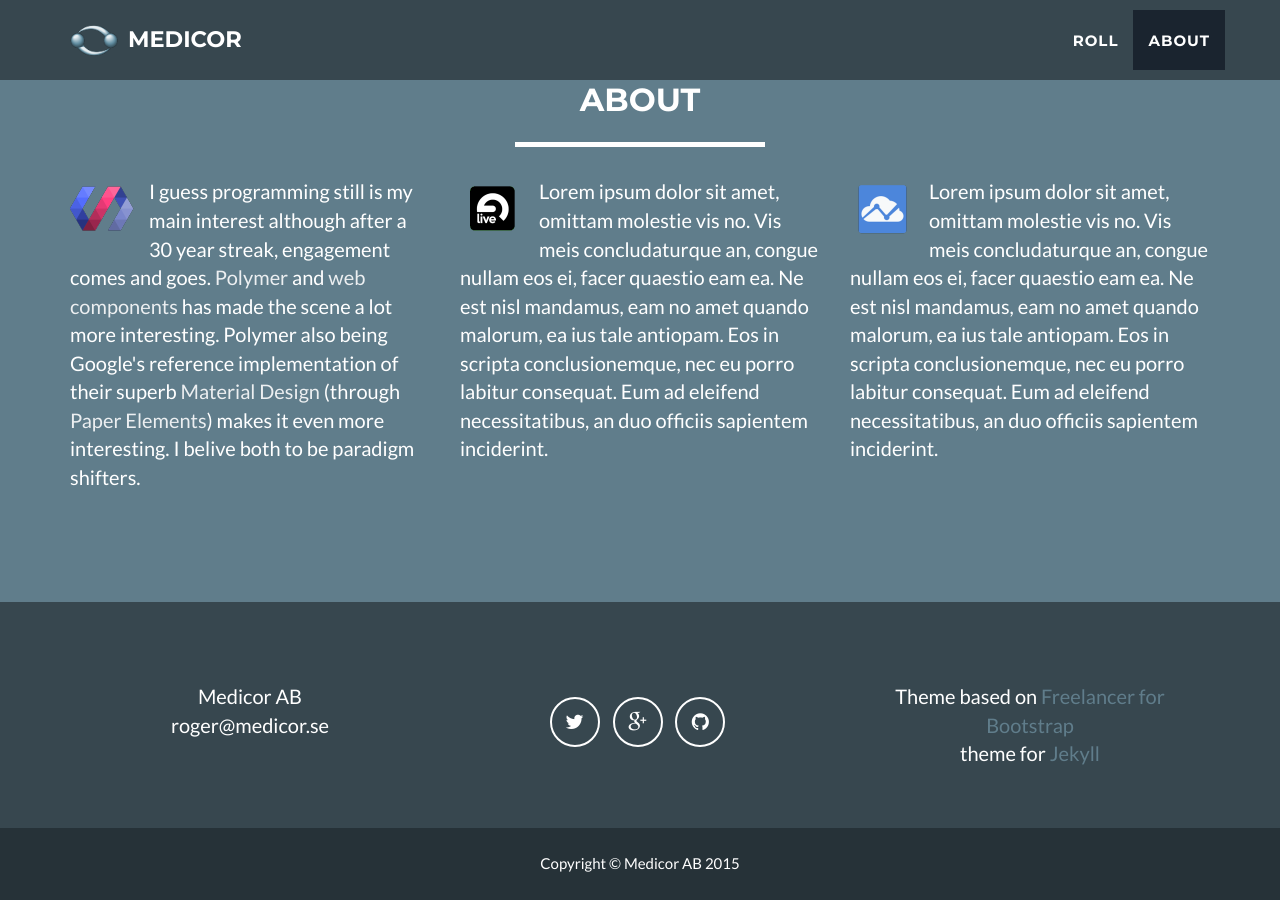
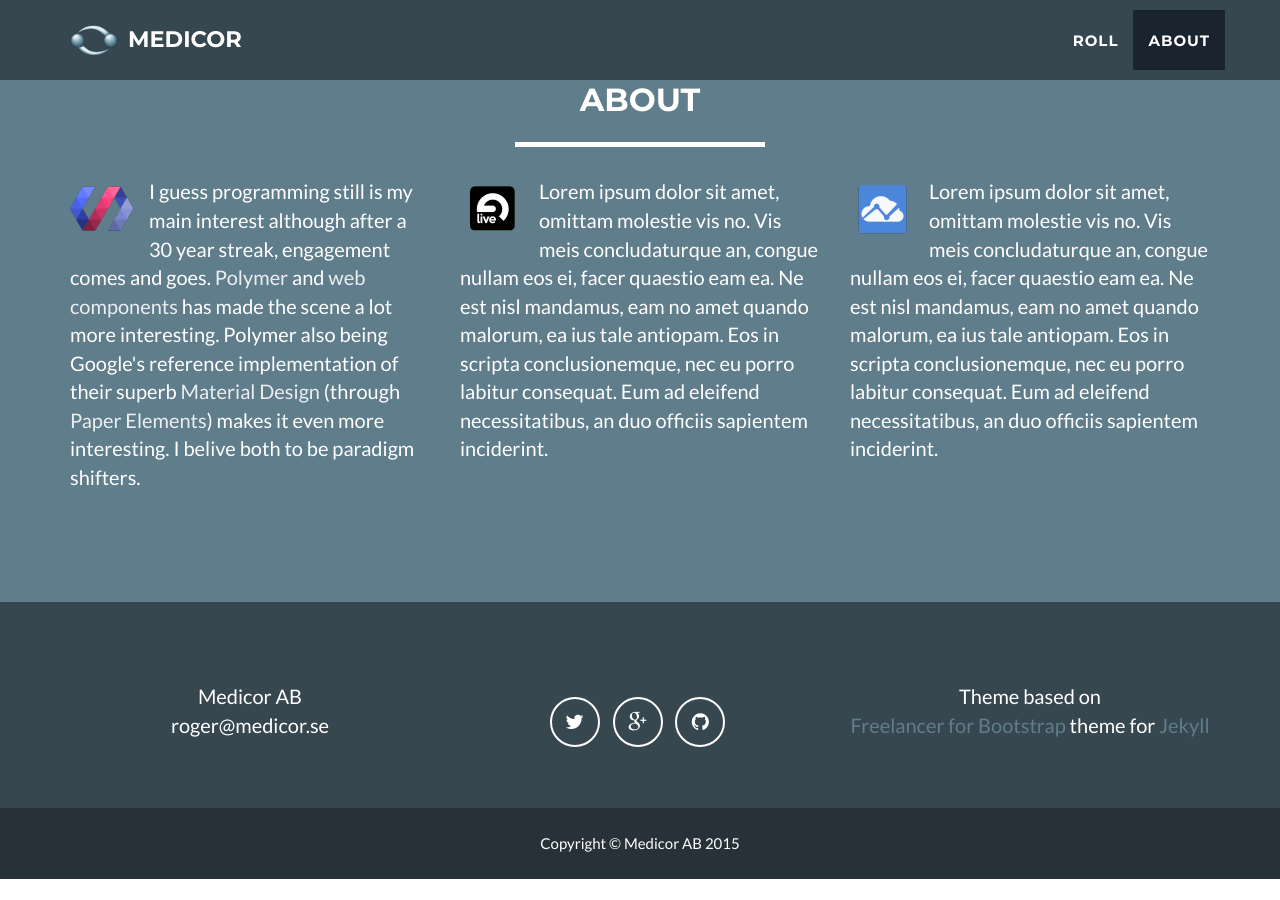
Before and after one commit to medicor/medicor.github.io, a Jekyll site: the page built from index.html, in a window 1280 px wide and 900 px high, scrolled down 1317 px. Built offline with Jekyll 4.4.1, drawn with Linux system fonts in a browser that asks for light colours; Markdown is read by kramdown in place of the engine named in the settings; after the commit the page ends 2196 px from its top, so only the background shows below that.

Commit message:
Updated credits

```diff
--- a/_config.yml
+++ b/_config.yml
@@ -45,7 +45,7 @@
   - line: roger@medicor.se
 
 # Credits content
-credits: 'Theme based on <a href="https://github.com/jeromelachaud/freelancer-theme">Freelancer for Bootstrap</a><br>theme for <a href="https://jekyllrb.com/">Jekyll</a>'
+credits: 'Theme based on<br><a href="https://github.com/jeromelachaud/freelancer-theme">Freelancer for Bootstrap</a> theme for <a href="https://jekyllrb.com/">Jekyll</a>'
 
 markdown: redcarpet
 highlighter: pygments
```
